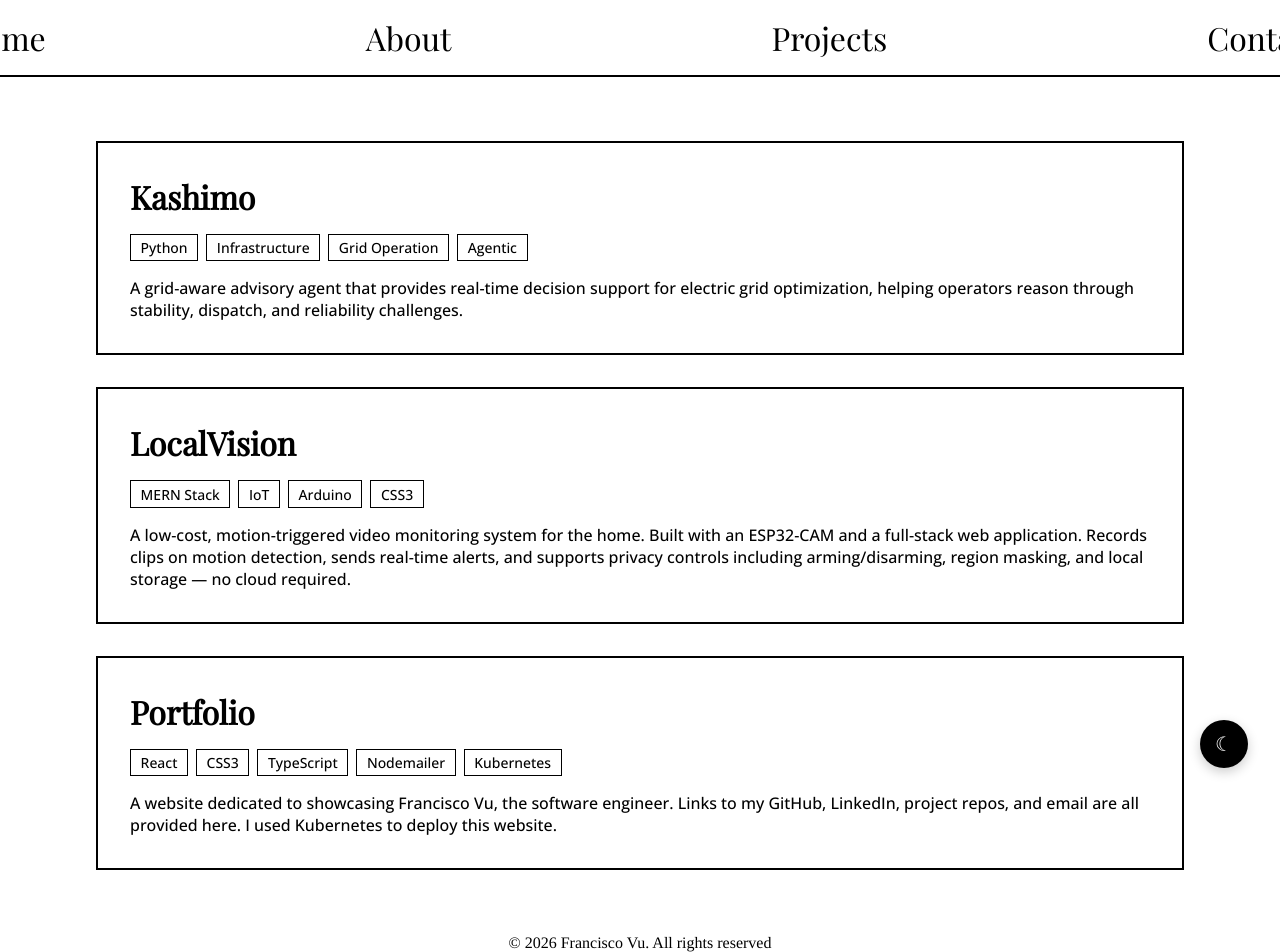
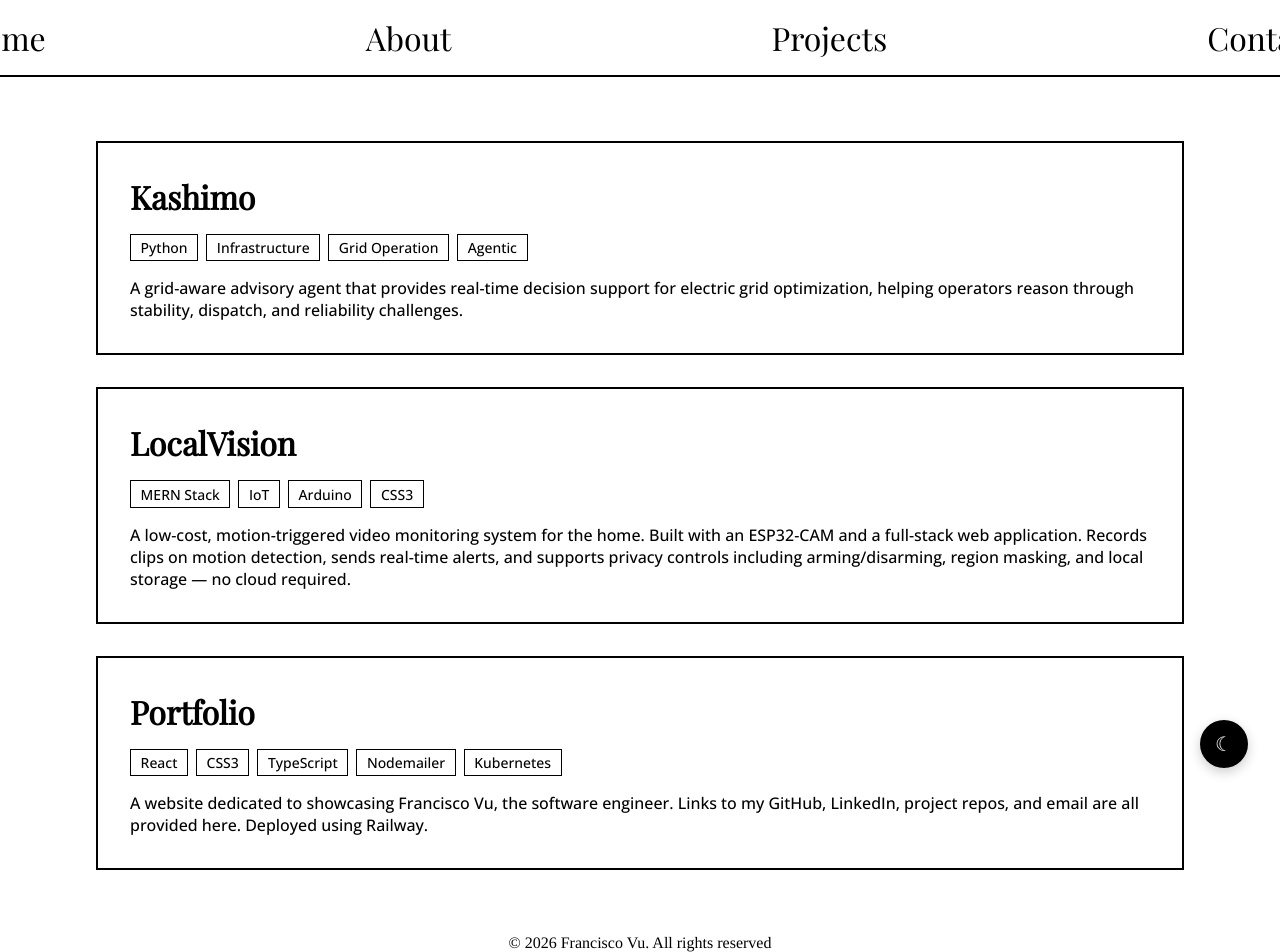
Before and after one commit to franware1/Portfolio, a React (Vite) app: page /projects in a window 1280 px wide. Shown: the top 952 px of the page. Built offline with nearby package versions, Linux system fonts and the light colour scheme.

Commit message:
Quick fixes

```diff
--- a/package.json
+++ b/package.json
@@ -10,7 +10,8 @@
   "scripts": {
     "dev": "vite",
     "build": "vite build",
-    "preview": "vite preview"
+    "preview": "vite preview",
+    "start": "node backend/emailer.js"
   },
   "author": "Francisco Vu",
   "license": "ISC",
--- a/src/pages/projects.tsx
+++ b/src/pages/projects.tsx
@@ -33,7 +33,7 @@ export default function Projects() {
                         title="Portfolio"
                         description="A website dedicated to showcasing Francisco Vu, the software engineer.
                         Links to my GitHub, LinkedIn, project repos, and email are all provided here.
-                        I used Kubernetes to deploy this website."
+                        Deployed using Railway."
                         tags={["React", "CSS3", "TypeScript", "Nodemailer", "Kubernetes"]}
                         githubUrl='https://github.com/franware1/Portfolio'
                     />
--- a/src/styles/contact.css
+++ b/src/styles/contact.css
@@ -33,7 +33,7 @@
 .contact-form textarea {
   font-family: var(--font-body);
   font-size: var(--font-size-base);
-  color: black;
+  color: var(--color-accent);
 
   background-color: var(--color-background);
   border: 2px solid var(--color-accent);
```
Also changed, not shown: 1 other file (tests, documents, lock files or other folders).
